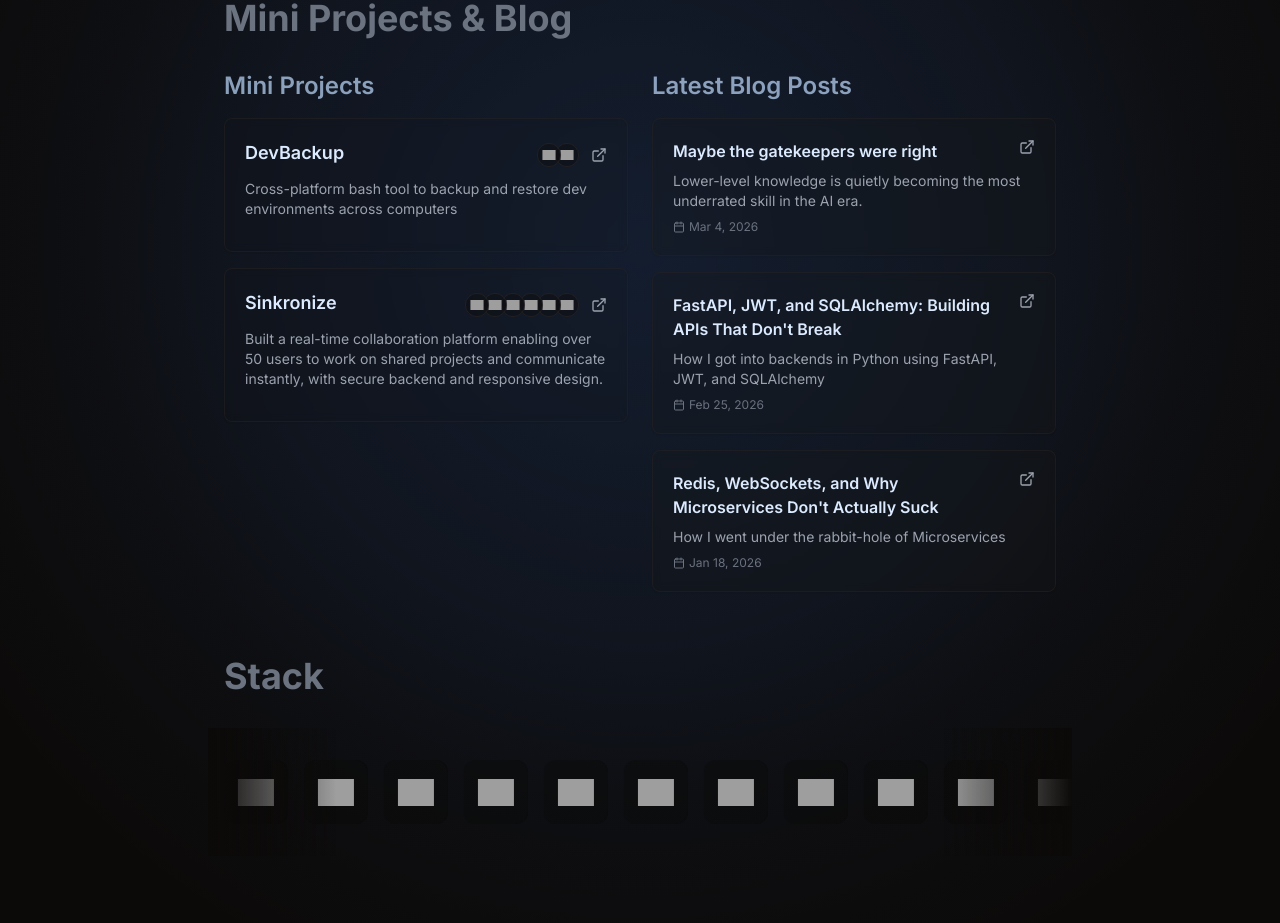
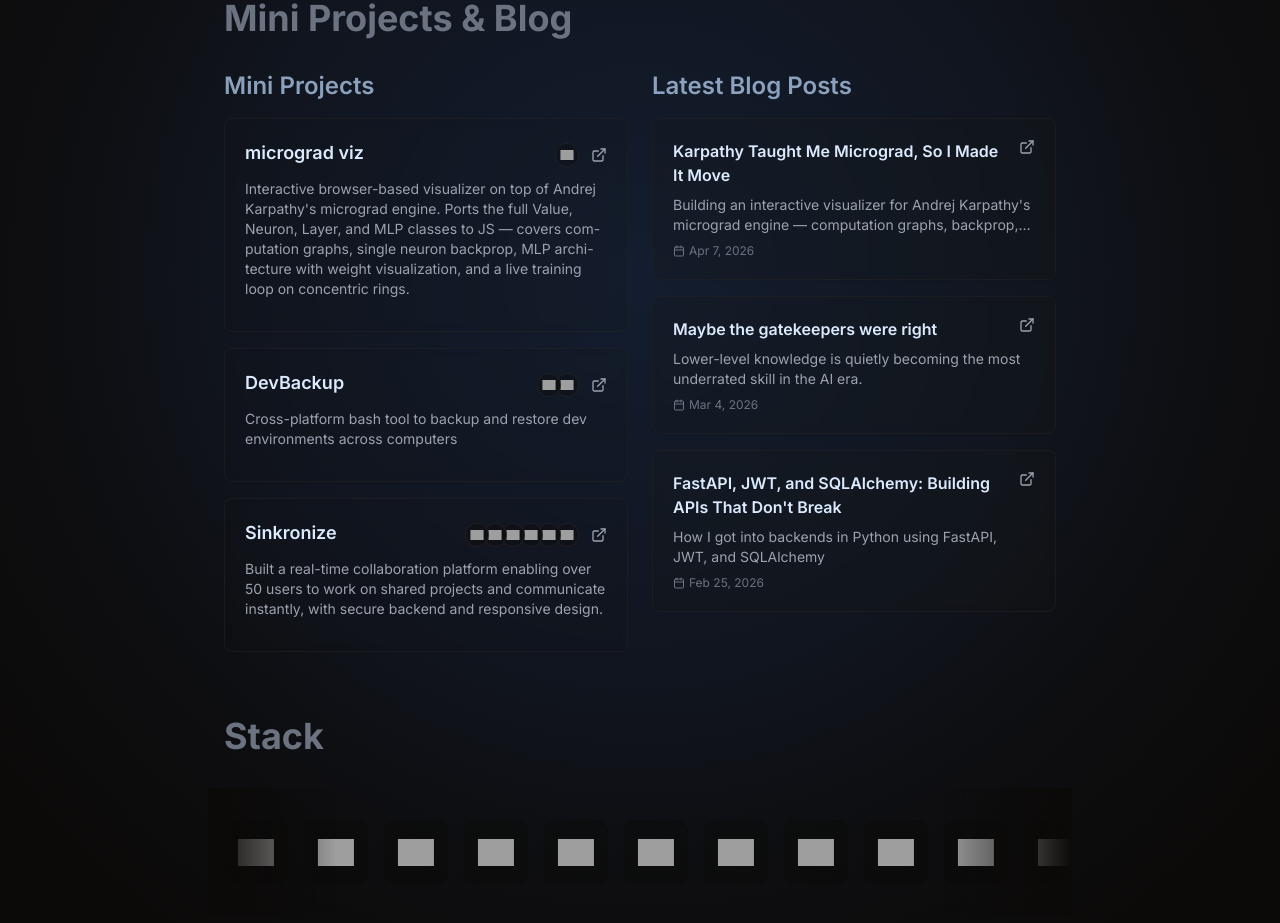
Before and after one commit to woustachemax/portfolio, a Next.js app: page / in a window 1280 px wide. Shown: the part 1220-2143 px from the top of the page. Built offline with nearby package versions, Linux system fonts and the light colour scheme; grey boxes are pictures that could not be loaded.

Commit message:
new blog and new project

```diff
--- a/app/components/MiniProjectsBlogs.tsx
+++ b/app/components/MiniProjectsBlogs.tsx
@@ -5,6 +5,12 @@ import { ExternalLink, Calendar } from "lucide-react"
 import TechIcons from "./TechIcons"
 
 const miniProjects = [
+  {
+  title: "micrograd viz",
+  description: "Interactive browser-based visualizer on top of Andrej Karpathy's micrograd engine. Ports the full Value, Neuron, Layer, and MLP classes to JS — covers computation graphs, single neuron backprop, MLP architecture with weight visualization, and a live training loop on concentric rings.",
+  link: "https://woustachemax.github.io/micrograd-viz/",
+  tags: ["JavaScript", "HTML", "CSS"],
+},
   {
     title: "DevBackup",
     description: "Cross-platform bash tool to backup and restore dev environments across computers",
@@ -22,6 +28,12 @@ const miniProjects = [
 
 const blogPosts = [
   {
+  title: "Karpathy Taught Me Micrograd, So I Made It Move",
+  link: "https://blog.siddharththakkar.xyz/blog-13",
+  pubDate: "2026-04-07",
+  description: "Building an interactive visualizer for Andrej Karpathy's micrograd engine — computation graphs, backprop, and a live training loop, all in vanilla JS."
+},
+  {
     title: "Maybe the gatekeepers were right",
     link: "https://blog.siddharththakkar.xyz/blog-12",
     pubDate: "2026-03-04",
@@ -32,12 +44,6 @@ const blogPosts = [
     link: "https://blog.siddharththakkar.xyz/blog-11",
     pubDate: "2026-02-25",
     description: "How I got into backends in Python using FastAPI, JWT, and SQLAlchemy"
-  },
-  {
-    title: "Redis, WebSockets, and Why Microservices Don't Actually Suck ",
-    link: "https://blog.siddharththakkar.xyz/blog-10",
-    pubDate: "2026-01-18",
-    description: "How I went under the rabbit-hole of Microservices"
   }
 ]
 
```
